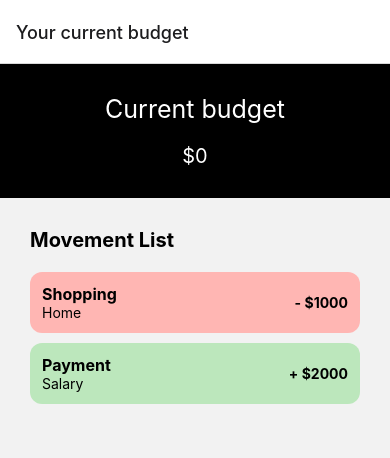
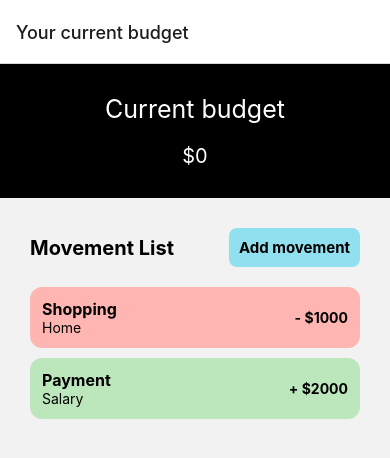
Before and after one commit to Danieruone/rn-budget, a React Native app: screen /Home in a window 390 px wide. Shown: the top 458 px of the page. Built offline with nearby package versions, Linux system fonts and the light colour scheme.

Commit message:
:sparkles: Add button to add movement

```diff
--- a/src/components/MovementList.tsx
+++ b/src/components/MovementList.tsx
@@ -1,7 +1,7 @@
 import React from "react";
 
 // components
-import { View, Text, StyleSheet, ScrollView } from "react-native";
+import { View, Text, StyleSheet, ScrollView, Pressable } from "react-native";
 import { MovementItem } from "./MovementItem";
 
 // models
@@ -13,7 +13,17 @@ export const MovementList = ({
   movementsList: Movement[];
 }) => (
   <View style={styles.container}>
-    <Text style={styles.title}>Movement List</Text>
+    <View style={styles.titleContainer}>
+      <Text style={styles.title}>Movement List</Text>
+      <Pressable
+        style={({ pressed }) => [
+          styles.addButton,
+          { opacity: pressed ? 0.8 : 1.0 },
+        ]}
+      >
+        <Text style={styles.addButtonText}>Add movement</Text>
+      </Pressable>
+    </View>
     {movementsList.length === 0 ? (
       <View>
         <Text style={styles.noMovementsMessage}>No movements yet</Text>
@@ -32,13 +42,27 @@ const styles = StyleSheet.create({
   container: {
     padding: 30,
   },
+  titleContainer: {
+    flexDirection: "row",
+    justifyContent: "space-between",
+    alignItems: "center",
+    marginBottom: 20,
+  },
   title: {
     fontSize: 20,
     fontWeight: "bold",
-    marginBottom: 20,
   },
   noMovementsMessage: {
     textAlign: "center",
     marginTop: 20,
   },
+  addButton: {
+    padding: 10,
+    borderRadius: 8,
+    backgroundColor: "#90E0EF",
+  },
+  addButtonText: {
+    fontWeight: "bold",
+    fontSize: 15,
+  },
 });
```
